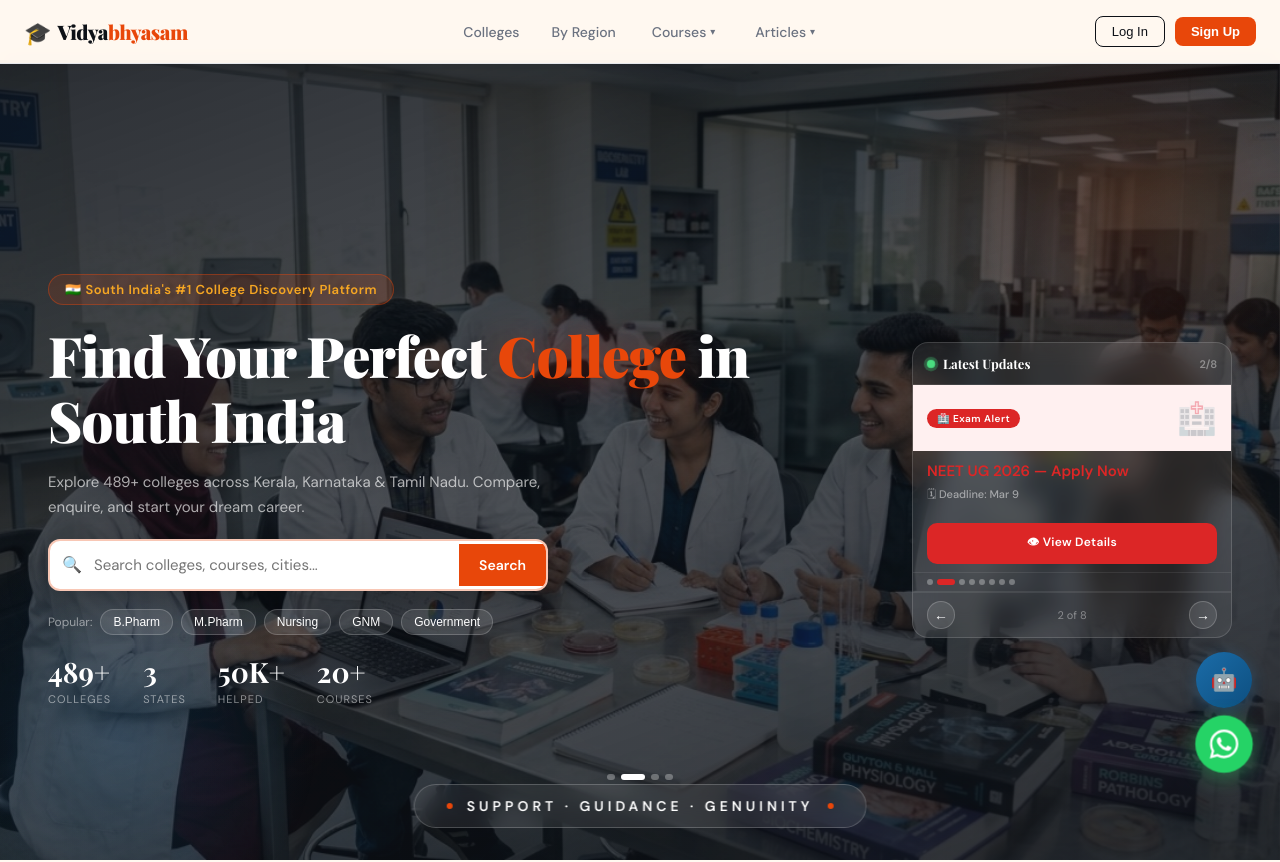
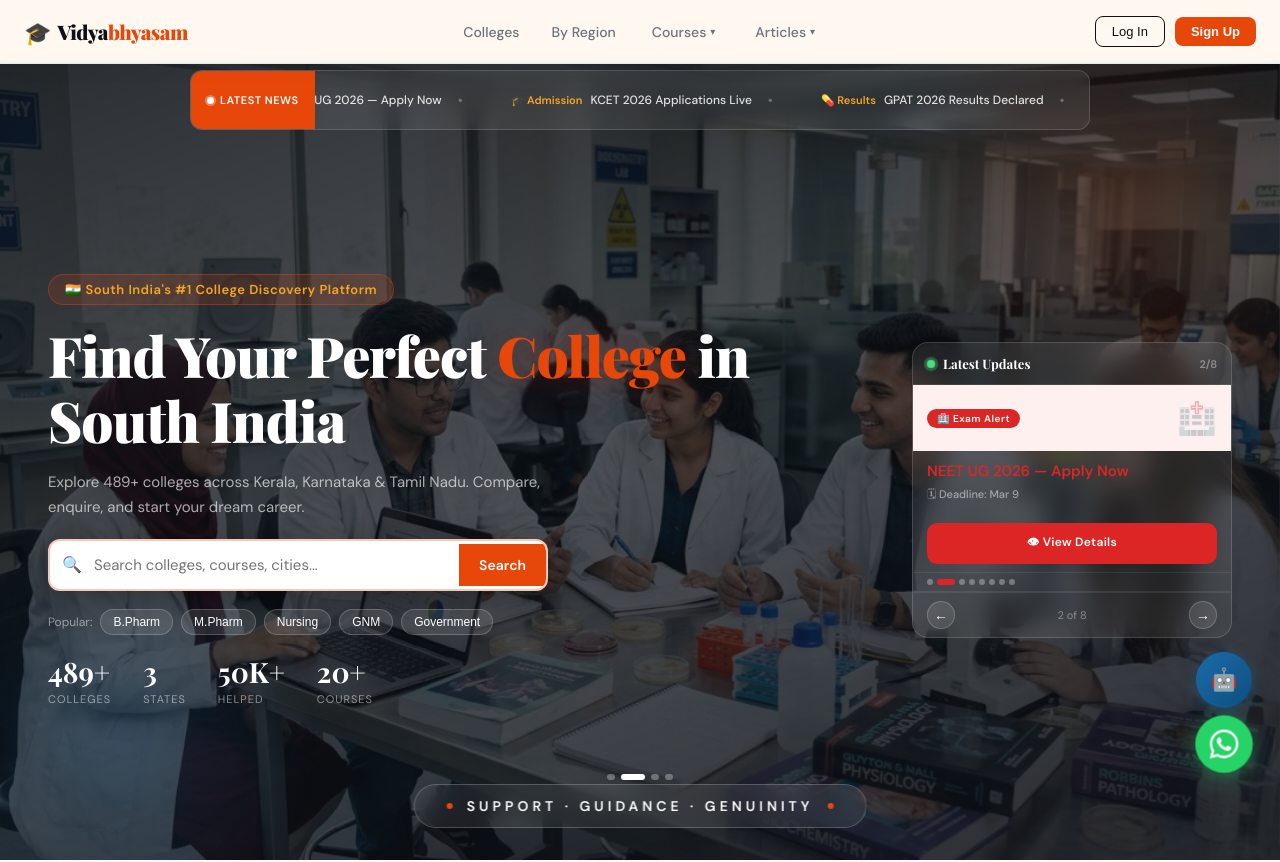
Before and after one commit to Dinoy77/vidhyabyasam, a React (Vite) app: page / in a window 1280 px wide. Shown: the top 862 px of the page. Built offline with nearby package versions, Linux system fonts and the light colour scheme.

Commit message:
Add news scroll bar in hero, chatbot fixes, navbar updates

```diff
--- a/src/components/Hero.jsx
+++ b/src/components/Hero.jsx
@@ -297,6 +297,27 @@
           <NewsTicker onViewDetails={(item) => navigate(`/news/${item.id}`)} />
         </div>
       </div>
+
+      {/* News Scroll Bar */}
+      <div id="news" style={ns2.bar}>
+        <div style={ns2.label}>
+          <span style={ns2.dot} />
+          <span style={ns2.labelText}>Latest News</span>
+        </div>
+        <div style={ns2.track}>
+          <div className="news-scroll">
+            {[...newsItems, ...newsItems].map((item, i) => (
+              <span key={i} style={ns2.item}
+                onClick={() => navigate(`/news/${item.id}`)}>
+                <span style={ns2.tag}>{item.icon} {item.tag}</span>
+                <span style={ns2.title}>{item.title}</span>
+                <span style={ns2.sep}>•</span>
+              </span>
+            ))}
+          </div>
+        </div>
+      </div>
+
       {/* Quote bar */}
       <div style={styles.quoteBar}>
         <span style={styles.quoteDot} />
@@ -512,3 +533,43 @@
   statNum: { fontSize: 'clamp(20px,3vw,28px)', fontFamily: 'Playfair Display, serif', color: '#fff' },
   statLabel: { fontSize: '11px', color: 'rgba(255,255,255,0.5)', letterSpacing: '1px', textTransform: 'uppercase' },
 };
+const ns2 = {
+  bar: {
+    position: 'absolute', top: '10px', left: '50%',
+    transform: 'translateX(-50%)',
+    zIndex: 10, display: 'flex', alignItems: 'center',
+    height: '60px',
+    width: '80%', maxWidth: '900px',
+    background: 'rgba(255,255,255,0.08)',
+    backdropFilter: 'blur(10px)',
+    borderRadius: '12px',
+    border: '1px solid rgba(255,255,255,0.15)',
+    overflow: 'hidden',
+  },
+  label: {
+    display: 'flex', alignItems: 'center', gap: '6px',
+    background: 'var(--accent)', padding: '0 16px',
+    height: '100%', flexShrink: 0,
+  },
+  dot: {
+    width: '7px', height: '7px', borderRadius: '50%',
+    background: '#fff', flexShrink: 0,
+    boxShadow: '0 0 0 2px rgba(255,255,255,0.3)',
+  },
+  labelText: {
+    fontSize: '11px', fontWeight: 700, color: '#fff',
+    whiteSpace: 'nowrap', letterSpacing: '0.5px', textTransform: 'uppercase',
+  },
+  track: {
+    flex: 1, overflow: 'hidden', height: '100%',
+    display: 'flex', alignItems: 'center',
+  },
+  item: {
+    display: 'inline-flex', alignItems: 'center',
+    gap: '8px', padding: '0 24px',
+    whiteSpace: 'nowrap', cursor: 'pointer',
+  },
+  tag: { fontSize: '11px', fontWeight: 700, color: '#F5A623' },
+  title: { fontSize: '12px', color: 'rgba(255,255,255,0.85)', fontWeight: 500 },
+  sep: { color: 'rgba(255,255,255,0.3)', fontSize: '14px', marginLeft: '8px' },
+};
--- a/src/index.css
+++ b/src/index.css
@@ -63,3 +63,17 @@
 @media (min-width: 769px) {
   .hide-desktop { display: none !important; }
 }
+@keyframes newsScroll {
+  0%   { transform: translateX(0); }
+  100% { transform: translateX(-50%); }
+}
+.news-scroll {
+  display: flex;
+  align-items: center;
+  width: max-content;
+  animation: newsScroll 35s linear infinite;
+  cursor: pointer;
+}
+.news-scroll:hover {
+  animation-play-state: paused;
+}
```
